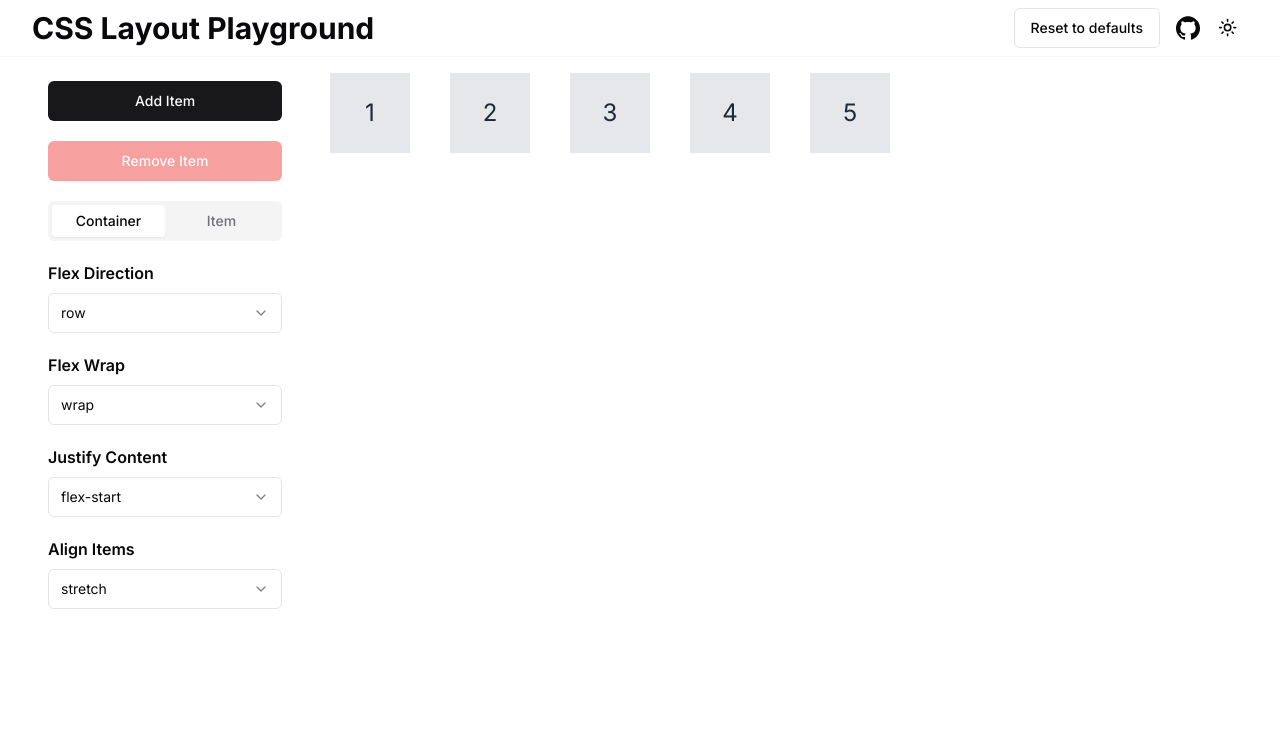
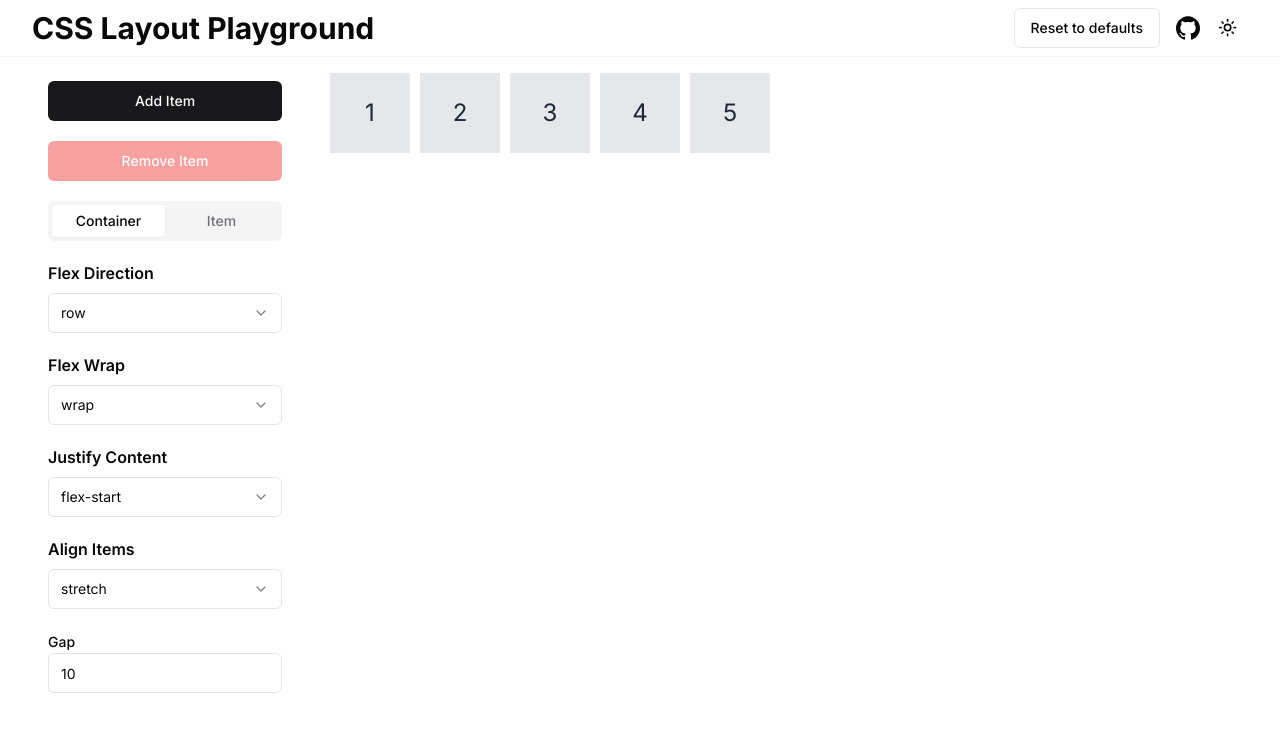
Before and after one commit to javalce/css-layout-playground, a Next.js app: page / in a window 1280 px wide. Shown: the top 732 px of the page. Built offline with nearby package versions, Linux system fonts and the light colour scheme.

Commit message:
Add gap property to flexbox container

```diff
--- a/src/components/playground/Playground.tsx
+++ b/src/components/playground/Playground.tsx
@@ -5,7 +5,8 @@ import { useFlexbox } from '@/hooks/flexbox.hook';
 import { Item } from './Item';
 
 export function Playground() {
-  const { flexboxDirection, flexboxWrap, flexboxJustifyContent, flexboxAlignItems } = useFlexbox();
+  const { flexboxDirection, flexboxWrap, flexboxJustifyContent, flexboxAlignItems, gap } =
+    useFlexbox();
   const { numItems } = useContainer();
 
   return (
@@ -16,6 +17,7 @@ export function Playground() {
         flexDirection: flexboxDirection,
         justifyContent: flexboxJustifyContent,
         alignItems: flexboxAlignItems,
+        gap: `${gap}px`,
       }}
     >
       {Array.from({ length: numItems }, (_, index) => (
--- a/src/components/sidebar/FlexboxOptions.tsx
+++ b/src/components/sidebar/FlexboxOptions.tsx
@@ -9,13 +9,14 @@ import {
   FLEXBOX_WRAP,
 } from '@/models/layout';
 import { OptionsContainer } from './OptionsContainer';
+import { OptionsInput } from './OptionsInput';
 import { OptionsSelector } from './OptionsSelector';
 
 export function FlexboxOptions() {
-  const { flexboxDirection, flexboxWrap, flexboxJustifyContent, flexboxAlignItems, update } =
+  const { flexboxDirection, flexboxWrap, flexboxJustifyContent, flexboxAlignItems, gap, update } =
     useFlexbox();
 
-  const handleUpdate = (property: string, value: string) => {
+  const handleUpdate = (property: string, value: string | number) => {
     update({ [property]: value });
   };
 
@@ -53,6 +54,13 @@ export function FlexboxOptions() {
         title='Align Items'
         onChange={handleUpdate}
       />
+      <OptionsInput
+        min={0}
+        property={FLEXBOX_LAYOUT_PROPERTIES.gap}
+        title='Gap'
+        value={gap}
+        onChange={handleUpdate}
+      />
     </OptionsContainer>
   );
 }
--- a/src/components/sidebar/OptionsInput.tsx
+++ b/src/components/sidebar/OptionsInput.tsx
@@ -1,6 +1,5 @@
 'use client';
 
-import type { FlexboxItemProperty } from '@/models/layout';
 import { Input } from '../ui/input';
 import { Label } from '../ui/label';
 
@@ -13,9 +12,9 @@ export function OptionsInput({
 }: {
   value: number;
   min: number;
-  property: FlexboxItemProperty;
+  property: string;
   title: string;
-  onChange: (property: FlexboxItemProperty, value: number) => void;
+  onChange: (property: string, value: number) => void;
 }) {
   const handleChange = (e: React.ChangeEvent<HTMLInputElement>) => {
     onChange(property, Number(e.currentTarget.value));
--- a/src/hooks/flexbox.hook.ts
+++ b/src/hooks/flexbox.hook.ts
@@ -1,12 +1,13 @@
 import { useLayoutStore } from '@/store/layout.store';
 
 export const useFlexbox = () => {
-  const { flexboxDirection, flexboxWrap, flexboxJustifyContent, flexboxAlignItems, update } =
+  const { flexboxDirection, flexboxWrap, flexboxJustifyContent, flexboxAlignItems, gap, update } =
     useLayoutStore((state) => ({
       flexboxDirection: state.flexDirection,
       flexboxWrap: state.flexWrap,
       flexboxJustifyContent: state.justifyContent,
       flexboxAlignItems: state.alignItems,
+      gap: state.gap,
       update: state.updateFlexboxContainer,
     }));
 
@@ -15,6 +16,7 @@ export const useFlexbox = () => {
     flexboxWrap,
     flexboxJustifyContent,
     flexboxAlignItems,
+    gap,
     update,
   };
 };
--- a/src/models/defaults.ts
+++ b/src/models/defaults.ts
@@ -11,6 +11,7 @@ export const FLEXBOX_DEFAULTS = {
   flexWrap: FLEXBOX_WRAP.wrap,
   justifyContent: FLEXBOX_JUSTIFY.flexStart,
   alignItems: FLEXBOX_ALIGN.stretch,
+  gap: 10,
   order: 0,
   flexGrow: 0,
   flexShrink: 1,
--- a/src/models/layout.ts
+++ b/src/models/layout.ts
@@ -8,6 +8,7 @@ export const FLEXBOX_LAYOUT_PROPERTIES = {
   flexWrap: 'flexWrap',
   justifyContent: 'justifyContent',
   alignItems: 'alignItems',
+  gap: 'gap',
 } as const;
 
 export const FLEXBOX_DIRECTIONS = {
--- a/src/store/layout.store.ts
+++ b/src/store/layout.store.ts
@@ -27,6 +27,7 @@ export interface FlexboxLayoutContainerState {
   flexWrap: FlexboxWrap;
   justifyContent: FlexboxJustify;
   alignItems: FlexboxAlign;
+  gap: number;
 }
 
 export interface FlexboxItemLayoutState {
@@ -61,6 +62,7 @@ function getDefaultInitialState(): LayoutState {
     flexWrap: FLEXBOX_DEFAULTS.flexWrap,
     justifyContent: FLEXBOX_DEFAULTS.justifyContent,
     alignItems: FLEXBOX_DEFAULTS.alignItems,
+    gap: FLEXBOX_DEFAULTS.gap,
     order: Array.from({ length: DEFAULT_NUM_ITEMS }, () => FLEXBOX_DEFAULTS.order),
     flexGrow: Array.from({ length: DEFAULT_NUM_ITEMS }, () => FLEXBOX_DEFAULTS.flexGrow),
     flexShrink: Array.from({ length: DEFAULT_NUM_ITEMS }, () => FLEXBOX_DEFAULTS.flexShrink),
```
